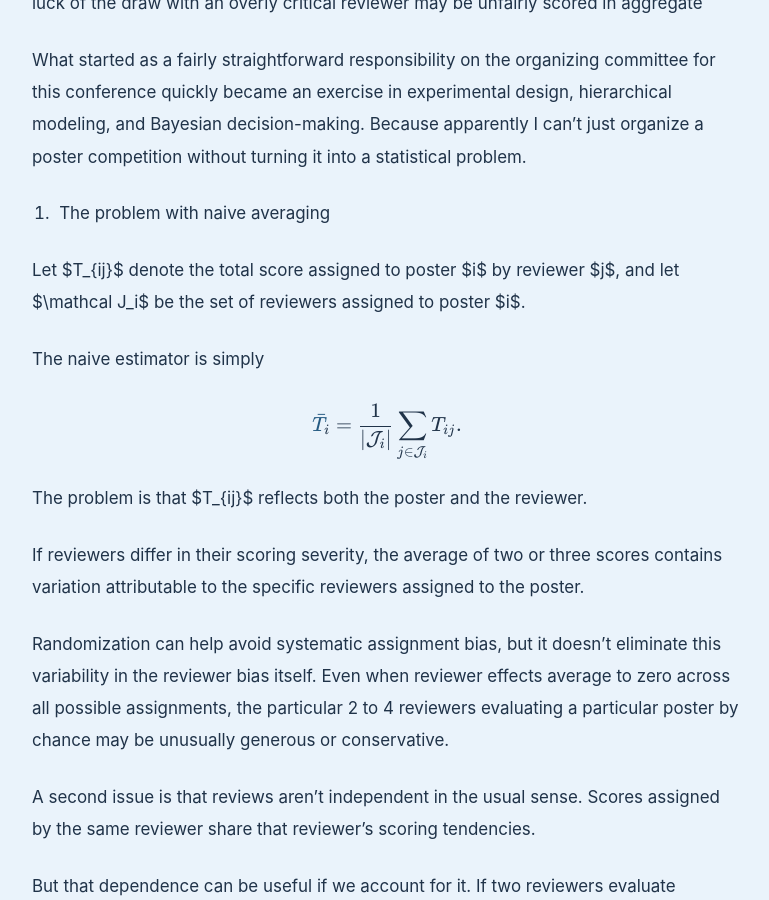
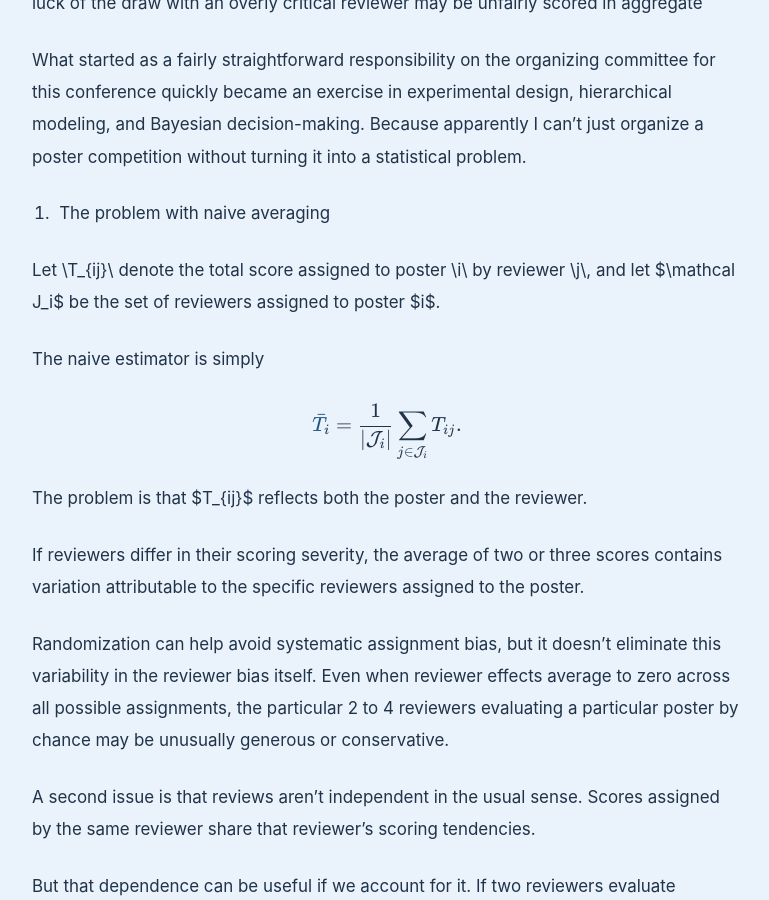
Before and after one commit to NateOConnellPhD/nateoconnell.github.io, a Jekyll site: the page built from _posts/2026-11-11-the-luck-of-the-judge-why-averaging-evaluation-scores-can-be-misleading.md, in a window 1280 px wide and 900 px high, scrolled down 1206 px. Shown: the whole window, without its empty margins (253-1022 px from the left). Built offline with Jekyll 4.4.1, drawn with Linux system fonts in a browser that asks for light colours; nearby versions of some CDN libraries.

```diff
--- a/_posts/2026-11-11-the-luck-of-the-judge-why-averaging-evaluation-scores-can-be-misleading.md
+++ b/_posts/2026-11-11-the-luck-of-the-judge-why-averaging-evaluation-scores-can-be-misleading.md
@@ -19,7 +19,7 @@ What started as a fairly straightforward responsibility on the organizing commit
 
 1. The problem with naive averaging
 
-Let $T_{ij}$ denote the total score assigned to poster $i$ by reviewer $j$, and let $\mathcal J_i$ be the set of reviewers assigned to poster $i$.
+Let \T_{ij}\ denote the total score assigned to poster \i\ by reviewer \j\, and let $\mathcal J_i$ be the set of reviewers assigned to poster $i$.
 
 The naive estimator is simply
 
```
